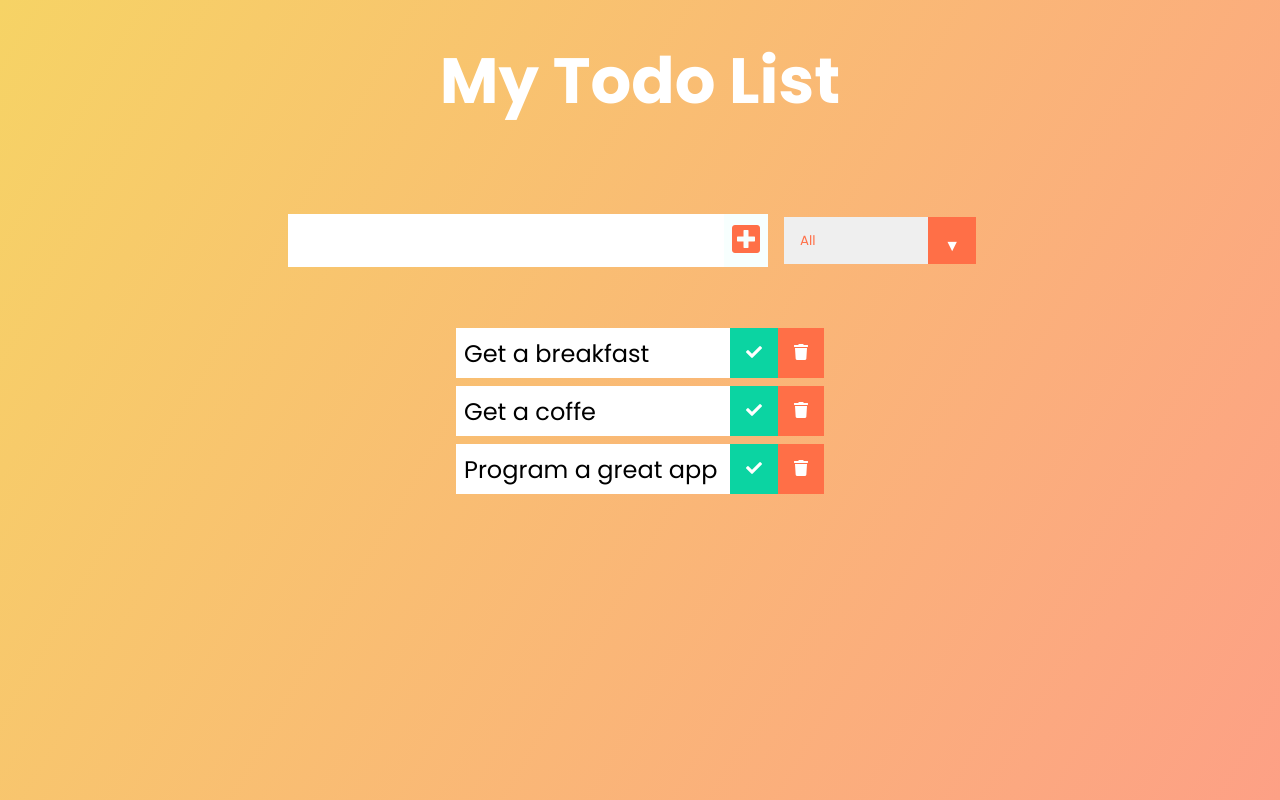
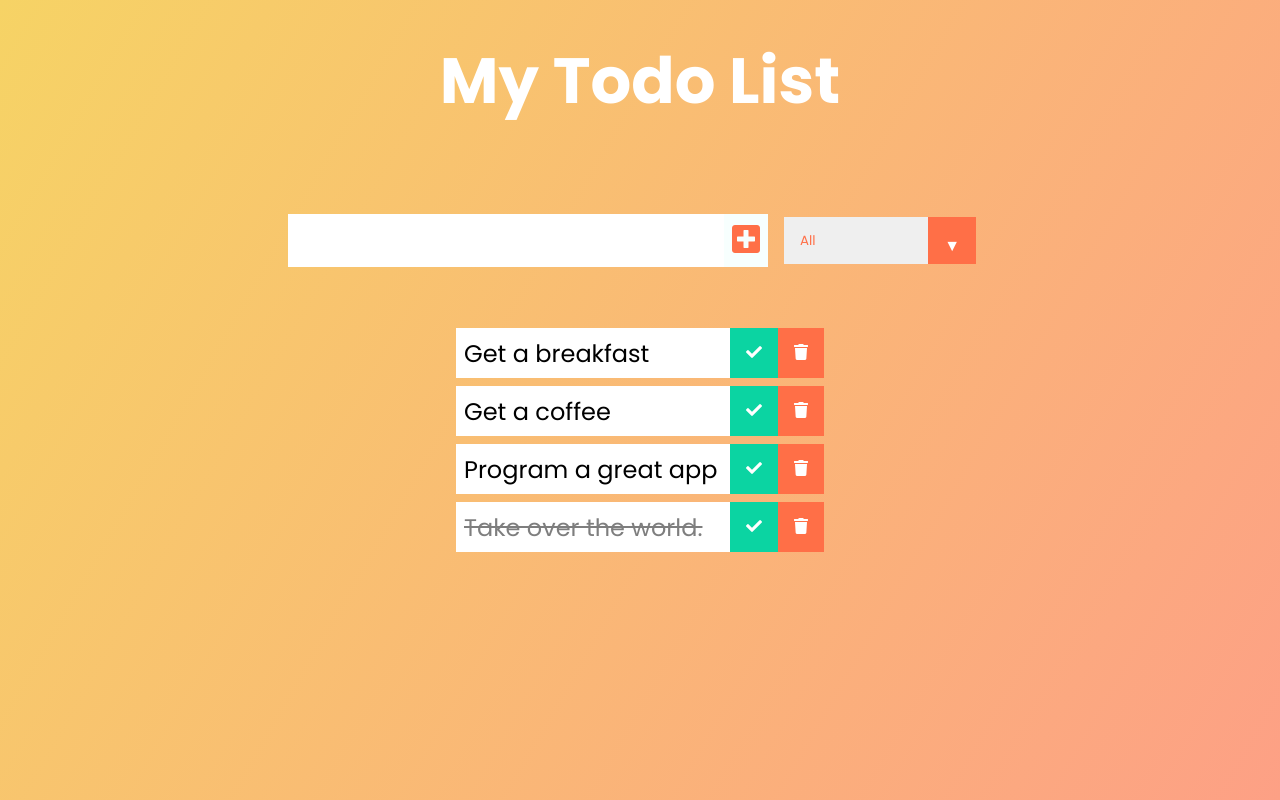
Before and after one commit to MaccKOT/yet-another-todo-list, a React (Create React App) app: page / in a window 1280 px wide. Built offline with nearby package versions, Linux system fonts and the light colour scheme.

Commit message:
Filter form form working with status

```diff
--- a/src/App.js
+++ b/src/App.js
@@ -1,4 +1,4 @@
-import React, { useState } from 'react';
+import React, { useState, useEffect } from 'react';
 import './App.css';
 //import components
 import Header from './components/Header';
@@ -6,8 +6,10 @@ import Form from './components/Form';
 import TodoList from './components/TodoList';
 
 function App() {
+  //State stuff
   const [inputText, setInputText] = useState('');
-
+  const [status, setStatus] = useState('all');
+  const [filteredTodos, setFilteredTodos] = useState([]);
   //mockup todos data
   const mockup = [
     {
@@ -16,7 +18,7 @@ function App() {
       id: 1,
     },
     {
-      text: 'Get a coffe',
+      text: 'Get a coffee',
       completed: false,
       id: 2,
     },
@@ -25,9 +27,32 @@ function App() {
       completed: false,
       id: 3,
     },
+    {
+      text: 'Take over the world.',
+      completed: true,
+      id: 4,
+    },
   ];
+  const [todos, setTodos] = useState(mockup);
 
-  const [todos, setTodos] = useState(mockup);
+  //events
+  useEffect(() => {
+    filterHandler(status);
+  }, [status, todos]);
+
+  //events functions
+  const filterHandler = (status) => {
+    switch (status) {
+      case 'completed':
+        setFilteredTodos(todos.filter((todo) => todo.completed === true));
+        break;
+      case 'uncompleted':
+        setFilteredTodos(todos.filter((todo) => todo.completed === false));
+        break;
+      default:
+        setFilteredTodos(todos);
+    }
+  };
 
   return (
     <div>
@@ -37,8 +62,13 @@ function App() {
         setInputText={setInputText}
         todos={todos}
         setTodos={setTodos}
+        setStatus={setStatus}
       />
-      <TodoList setTodos={setTodos} todos={todos} />
+      <TodoList
+        setTodos={setTodos}
+        todos={todos}
+        filteredTodos={filteredTodos}
+      />
     </div>
   );
 }
--- a/src/components/Form.js
+++ b/src/components/Form.js
@@ -1,6 +1,6 @@
 import React from 'react';
 
-const Form = ({ inputText, setInputText, todos, setTodos }) => {
+const Form = ({ inputText, setInputText, todos, setTodos, setStatus }) => {
   const inputTextHandler = (e) => {
     // console.log(e.target.value);
     setInputText(e.target.value);
@@ -16,6 +16,11 @@ const Form = ({ inputText, setInputText, todos, setTodos }) => {
     setInputText('');
   };
 
+  const statusHandler = (e) => {
+    // console.log(e.target.value);
+    setStatus(e.target.value.toString());
+  };
+
   return (
     <form>
       <input
@@ -28,7 +33,7 @@ const Form = ({ inputText, setInputText, todos, setTodos }) => {
         <i className="fas fa-plus-square"></i>
       </button>
       <div className="select">
-        <select name="todos" className="filter-todo">
+        <select onChange={statusHandler} name="todos" className="filter-todo">
           <option value="all">All</option>
           <option value="completed">Completed</option>
           <option value="uncompleted">Uncompleted</option>
--- a/src/components/TodoList.js
+++ b/src/components/TodoList.js
@@ -1,11 +1,11 @@
 import React from 'react';
 import TodoItem from './TodoItem';
 
-const TodoList = ({ todos, setTodos }) => {
+const TodoList = ({ todos, filteredTodos, setTodos }) => {
   return (
     <div className="todo-container">
       <ul className="todo-list">
-        {todos.map((todo) => (
+        {filteredTodos.map((todo) => (
           <TodoItem
             text={todo.text}
             todo={todo}
```
